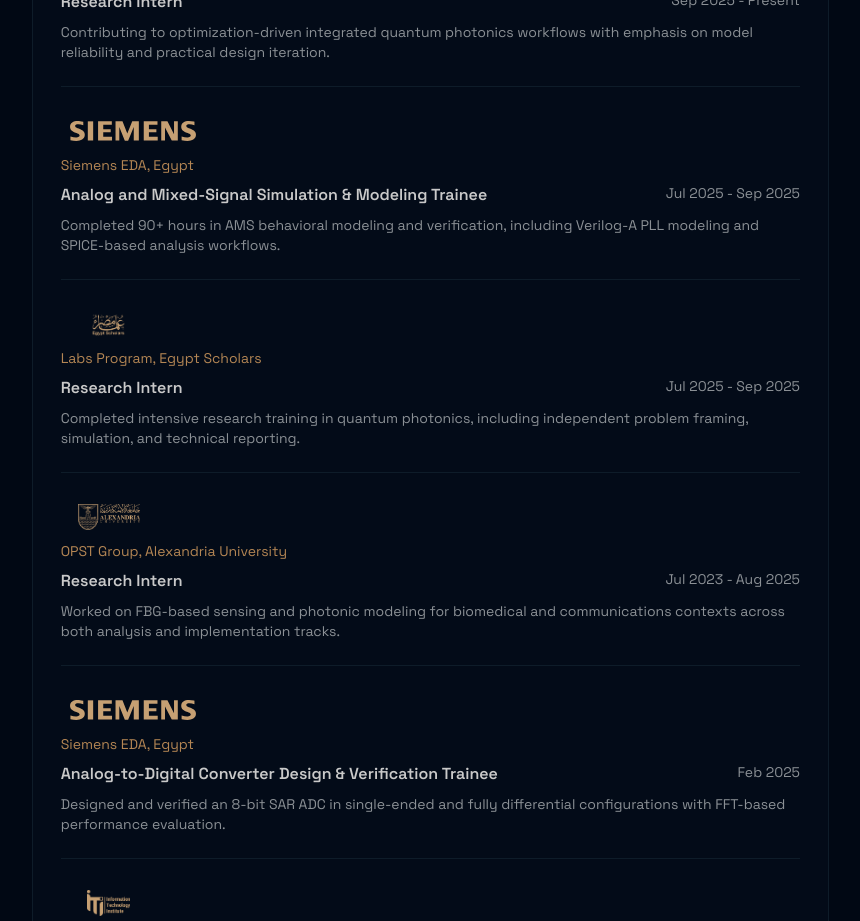
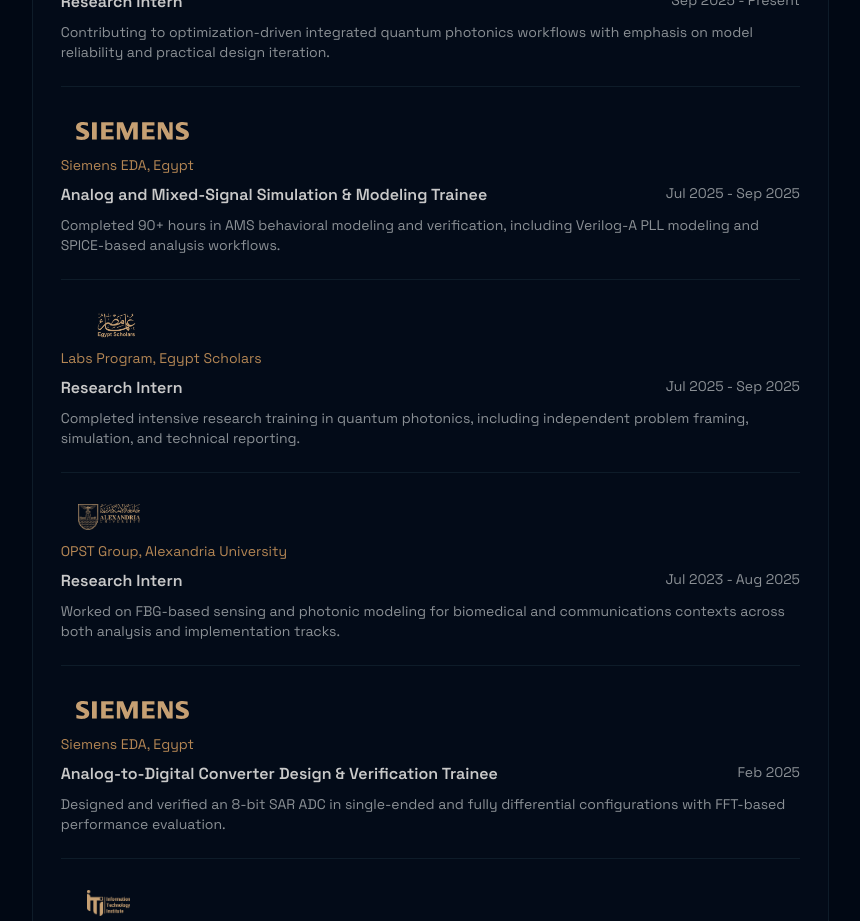
Before and after one commit to iabdul-aal/iabdul-aal.github.io, a Next.js app: page /about in a window 1280 px wide. Shown: the part 1240-2161 px from the top of the page, without its empty margins (419-1279 px from the left). Built offline with nearby package versions, Linux system fonts and the light colour scheme.

Commit message:
Downsize Siemens logo and upsize Egypt Scholars logo only

```diff
--- a/app/about/page.tsx
+++ b/app/about/page.tsx
@@ -199,34 +199,51 @@
   size?: LogoMarkSize
 }) {
   const isSiemensLogo = Boolean(slot?.name && /siemens/i.test(slot.name))
+  const isEgyptScholarsLogo = Boolean(slot?.name && /egypt scholars/i.test(slot.name))
   const containerClass =
     size === "sm"
       ? isSiemensLogo
         ? "h-10 min-w-36 px-0"
+        : isEgyptScholarsLogo
+          ? "h-10 min-w-28 px-2.5"
         : "h-10 min-w-24 px-2.5"
       : isSiemensLogo
         ? "h-14 min-w-[13.5rem] px-0"
+        : isEgyptScholarsLogo
+          ? "h-14 min-w-36 px-4"
         : "h-14 min-w-32 px-4"
   const imageWidth =
     size === "sm"
       ? isSiemensLogo
-        ? 160
+        ? 136
+        : isEgyptScholarsLogo
+          ? 112
         : 96
       : isSiemensLogo
-        ? 196
+        ? 168
+        : isEgyptScholarsLogo
+          ? 156
         : 136
   const imageHeight =
     size === "sm"
       ? isSiemensLogo
-        ? 24
+        ? 20
+        : isEgyptScholarsLogo
+          ? 32
         : 28
       : isSiemensLogo
-        ? 30
+        ? 26
+        : isEgyptScholarsLogo
+          ? 40
         : 40
   const imageClassName = isSiemensLogo
     ? size === "sm"
-      ? "h-[20px] w-auto object-contain"
-      : "h-[24px] w-auto object-contain"
+      ? "h-[18px] w-auto object-contain"
+      : "h-[22px] w-auto object-contain"
+    : isEgyptScholarsLogo
+      ? size === "sm"
+        ? "h-[30px] w-auto object-contain"
+        : "h-[38px] w-auto object-contain"
     : size === "sm"
       ? "h-[26px] w-auto object-contain"
       : "h-[34px] w-auto object-contain"
```
